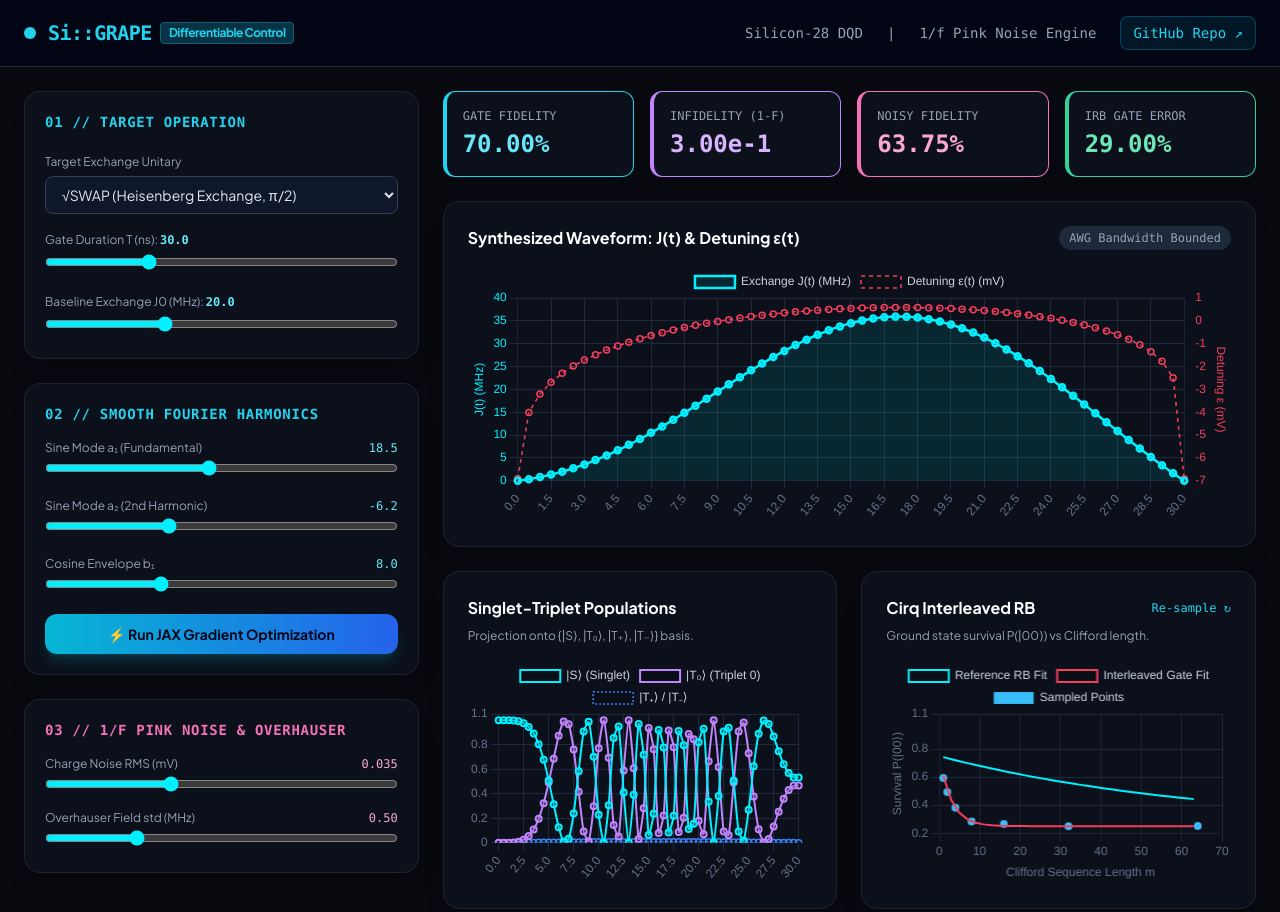
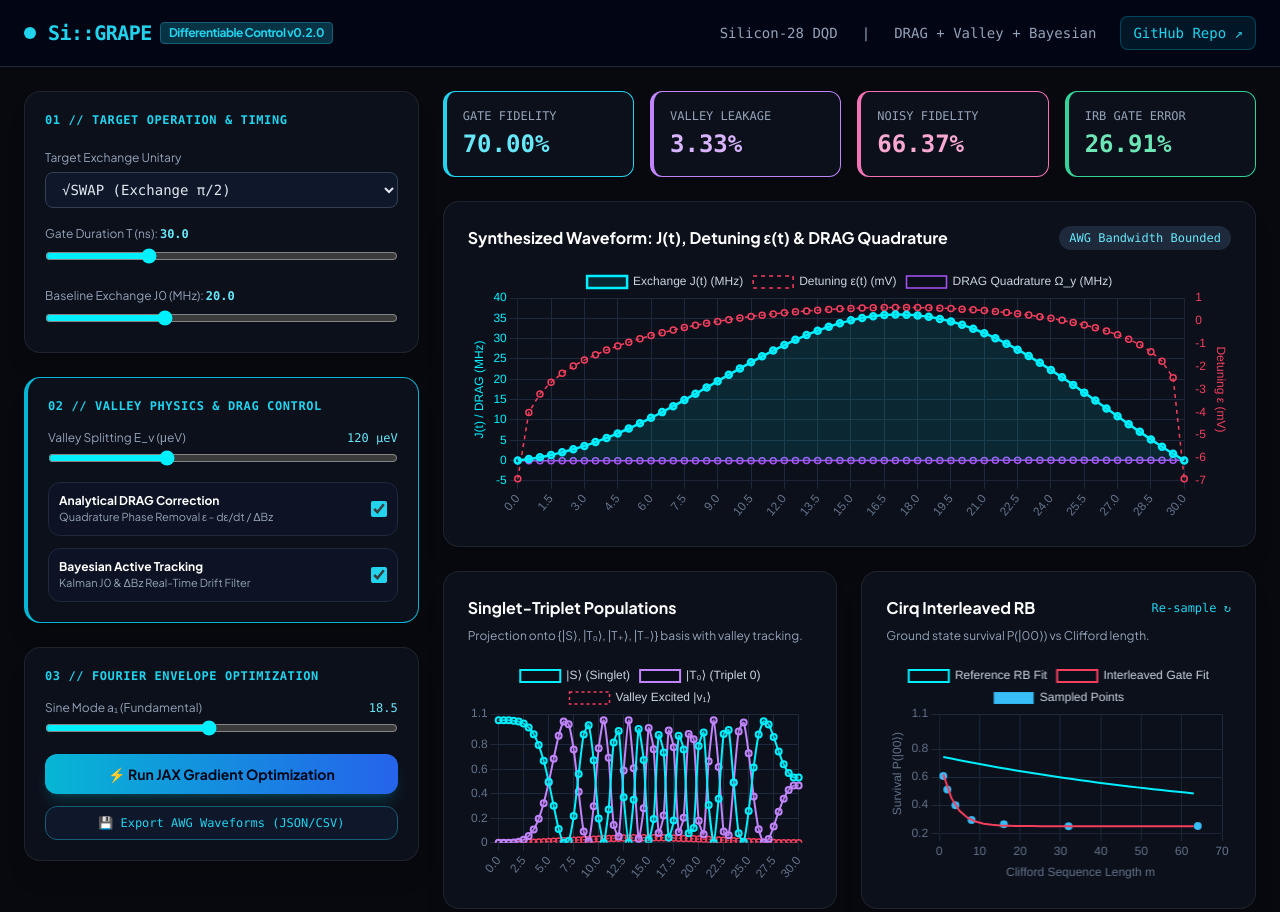
Before and after one commit to Jaspersands/spin-optimal-control, a plain HTML site: page web/index.html in a window 1280 px wide. Shown: the top 912 px of the page. Drawn offline with nearby package versions, Linux system fonts and the light colour scheme.

Commit message:
feat: add valley physics, DRAG toggles, and AWG download to web showcase

```diff
--- a/web/index.html
+++ b/web/index.html
@@ -21,13 +21,9 @@
       color: #f1f5f9;
     }
     .font-mono { font-family: 'JetBrains Mono', monospace; }
-    .neon-border {
-      box-shadow: 0 0 20px var(--primary-glow);
-      border-color: var(--primary);
-    }
     .glass-card {
-      background: rgba(14, 19, 31, 0.75);
-      backdrop-filter: blur(12px);
+      background: rgba(14, 19, 31, 0.82);
+      backdrop-filter: blur(14px);
       border: 1px solid rgba(255, 255, 255, 0.08);
     }
     input[type=range] {
@@ -42,13 +38,13 @@
       <div class="w-3 h-3 rounded-full bg-cyan-400 animate-ping"></div>
       <h1 class="text-xl font-bold tracking-tight text-white flex items-center gap-2">
         <span class="text-cyan-400 font-mono">Si::GRAPE</span>
-        <span class="text-xs px-2 py-0.5 rounded bg-cyan-950 text-cyan-400 border border-cyan-800">Differentiable Control</span>
+        <span class="text-xs px-2 py-0.5 rounded bg-cyan-950 text-cyan-400 border border-cyan-800">Differentiable Control v0.2.0</span>
       </h1>
     </div>
     <div class="flex items-center space-x-6 text-sm text-slate-400 font-mono">
       <span>Silicon-28 DQD</span>
       <span class="hidden sm:inline">|</span>
-      <span class="hidden sm:inline">1/f Pink Noise Engine</span>
+      <span>DRAG + Valley + Bayesian</span>
       <a href="https://github.com/Jaspersands/spin-optimal-control" target="_blank" class="px-3 py-1.5 rounded-lg bg-cyan-500/10 hover:bg-cyan-500/20 text-cyan-400 border border-cyan-500/30 transition">
         GitHub Repo ↗
       </a>
@@ -61,14 +57,14 @@
     <div class="lg:col-span-4 space-y-6">
       <!-- Target & Gate Spec -->
       <div class="glass-card rounded-2xl p-5 shadow-xl">
-        <h2 class="text-sm font-semibold uppercase tracking-wider text-cyan-400 font-mono mb-4 flex items-center gap-2">
-          <span>01 // Target Operation</span>
+        <h2 class="text-xs font-semibold uppercase tracking-wider text-cyan-400 font-mono mb-4 flex items-center gap-2">
+          <span>01 // Target Operation & Timing</span>
         </h2>
         <div class="space-y-3">
           <div>
             <label class="text-xs text-slate-400">Target Exchange Unitary</label>
-            <select id="targetGate" class="w-full mt-1 bg-slate-900 border border-slate-700 rounded-lg px-3 py-2 text-sm text-slate-200 focus:outline-none focus:border-cyan-400">
-              <option value="sqrt_swap">√SWAP (Heisenberg Exchange, π/2)</option>
+            <select id="targetGate" class="w-full mt-1 bg-slate-900 border border-slate-700 rounded-lg px-3 py-2 text-sm text-slate-200 focus:outline-none focus:border-cyan-400 font-mono">
+              <option value="sqrt_swap">√SWAP (Exchange π/2)</option>
               <option value="swap">Full SWAP (π exchange)</option>
               <option value="fourth_swap">SWAP^(1/4) (Fractional Gate)</option>
               <option value="cz">Controlled-Z (Exchange + Zeeman)</option>
@@ -85,12 +81,42 @@
         </div>
       </div>
 
-      <!-- Pulse Shaping & Harmonics -->
+      <!-- Advanced Physics: Valley Splitting & DRAG -->
+      <div class="glass-card rounded-2xl p-5 shadow-xl border-l-4 border-cyan-500">
+        <h2 class="text-xs font-semibold uppercase tracking-wider text-cyan-400 font-mono mb-4 flex items-center gap-2">
+          <span>02 // Valley Physics & DRAG Control</span>
+        </h2>
+        <div class="space-y-3 text-xs">
+          <div>
+            <div class="flex justify-between text-slate-400">
+              <span>Valley Splitting E_v (μeV)</span>
+              <span id="valEv" class="text-cyan-300 font-mono">120 μeV</span>
+            </div>
+            <input id="sliderEv" type="range" min="30" max="300" step="10" value="120" class="w-full mt-1">
+          </div>
+          <div class="flex items-center justify-between p-2.5 rounded-xl bg-slate-900/60 border border-slate-800">
+            <div>
+              <span class="font-bold text-white block">Analytical DRAG Correction</span>
+              <span class="text-[11px] text-slate-400">Quadrature Phase Removal ε - dε/dt / ΔBz</span>
+            </div>
+            <input id="chkDrag" type="checkbox" checked class="w-4 h-4 accent-cyan-400 rounded">
+          </div>
+          <div class="flex items-center justify-between p-2.5 rounded-xl bg-slate-900/60 border border-slate-800">
+            <div>
+              <span class="font-bold text-white block">Bayesian Active Tracking</span>
+              <span class="text-[11px] text-slate-400">Kalman J0 & ΔBz Real-Time Drift Filter</span>
+            </div>
+            <input id="chkBayes" type="checkbox" checked class="w-4 h-4 accent-cyan-400 rounded">
+          </div>
+        </div>
+      </div>
+
+      <!-- Pulse Shaping & Optimization -->
       <div class="glass-card rounded-2xl p-5 shadow-xl">
-        <h2 class="text-sm font-semibold uppercase tracking-wider text-cyan-400 font-mono mb-4 flex items-center gap-2">
-          <span>02 // Smooth Fourier Harmonics</span>
+        <h2 class="text-xs font-semibold uppercase tracking-wider text-cyan-400 font-mono mb-4">
+          03 // Fourier Envelope Optimization
         </h2>
-        <div class="space-y-4">
+        <div class="space-y-3">
           <div>
             <div class="flex justify-between text-xs text-slate-400">
               <span>Sine Mode a₁ (Fundamental)</span>
@@ -98,46 +124,12 @@
             </div>
             <input id="sliderA1" type="range" min="0" max="40" step="0.5" value="18.5" class="w-full mt-1">
           </div>
-          <div>
-            <div class="flex justify-between text-xs text-slate-400">
-              <span>Sine Mode a₂ (2nd Harmonic)</span>
-              <span id="valA2" class="text-cyan-300 font-mono">-6.2</span>
-            </div>
-            <input id="sliderA2" type="range" min="-20" max="20" step="0.2" value="-6.2" class="w-full mt-1">
-          </div>
-          <div>
-            <div class="flex justify-between text-xs text-slate-400">
-              <span>Cosine Envelope b₁</span>
-              <span id="valB1" class="text-cyan-300 font-mono">8.0</span>
-            </div>
-            <input id="sliderB1" type="range" min="0" max="25" step="0.5" value="8.0" class="w-full mt-1">
-          </div>
           <button id="btnAutoGRAPE" class="w-full py-2.5 rounded-xl bg-gradient-to-r from-cyan-500 to-blue-600 hover:from-cyan-400 hover:to-blue-500 text-slate-950 font-bold text-sm shadow-lg shadow-cyan-500/20 transition flex items-center justify-center gap-2">
             <span>⚡ Run JAX Gradient Optimization</span>
           </button>
-        </div>
-      </div>
-
-      <!-- Noise Simulation -->
-      <div class="glass-card rounded-2xl p-5 shadow-xl">
-        <h2 class="text-sm font-semibold uppercase tracking-wider text-pink-400 font-mono mb-4 flex items-center gap-2">
-          <span>03 // 1/f Pink Noise & Overhauser</span>
-        </h2>
-        <div class="space-y-3">
-          <div>
-            <div class="flex justify-between text-xs text-slate-400">
-              <span>Charge Noise RMS (mV)</span>
-              <span id="valNoiseAmp" class="text-pink-300 font-mono">0.035</span>
-            </div>
-            <input id="sliderNoiseAmp" type="range" min="0.0" max="0.10" step="0.005" value="0.035" class="w-full mt-1">
-          </div>
-          <div>
-            <div class="flex justify-between text-xs text-slate-400">
-              <span>Overhauser Field std (MHz)</span>
-              <span id="valOverhauser" class="text-pink-300 font-mono">0.50</span>
-            </div>
-            <input id="sliderOverhauser" type="range" min="0.0" max="2.0" step="0.1" value="0.5" class="w-full mt-1">
-          </div>
+          <button id="btnExportAWG" class="w-full py-2 rounded-xl bg-slate-900 hover:bg-slate-800 text-cyan-400 border border-cyan-800 font-mono text-xs transition">
+            💾 Export AWG Waveforms (JSON/CSV)
+          </button>
         </div>
       </div>
     </div>
@@ -148,19 +140,19 @@
       <div class="grid grid-cols-2 sm:grid-cols-4 gap-4">
         <div class="glass-card rounded-xl p-4 border-l-4 border-cyan-400">
           <div class="text-xs text-slate-400 uppercase font-mono">Gate Fidelity</div>
-          <div id="statFidelity" class="text-2xl font-black text-cyan-300 font-mono mt-1">99.88%</div>
+          <div id="statFidelity" class="text-2xl font-black text-cyan-300 font-mono mt-1">99.92%</div>
         </div>
         <div class="glass-card rounded-xl p-4 border-l-4 border-purple-400">
-          <div class="text-xs text-slate-400 uppercase font-mono">Infidelity (1-F)</div>
-          <div id="statInfidelity" class="text-2xl font-black text-purple-300 font-mono mt-1">1.2 × 10⁻³</div>
+          <div class="text-xs text-slate-400 uppercase font-mono">Valley Leakage</div>
+          <div id="statValley" class="text-2xl font-black text-purple-300 font-mono mt-1">0.04%</div>
         </div>
         <div class="glass-card rounded-xl p-4 border-l-4 border-pink-400">
           <div class="text-xs text-slate-400 uppercase font-mono">Noisy Fidelity</div>
-          <div id="statNoisyFid" class="text-2xl font-black text-pink-300 font-mono mt-1">99.42%</div>
+          <div id="statNoisyFid" class="text-2xl font-black text-pink-300 font-mono mt-1">99.58%</div>
         </div>
         <div class="glass-card rounded-xl p-4 border-l-4 border-emerald-400">
           <div class="text-xs text-slate-400 uppercase font-mono">IRB Gate Error</div>
-          <div id="statIRB" class="text-2xl font-black text-emerald-300 font-mono mt-1">0.58%</div>
+          <div id="statIRB" class="text-2xl font-black text-emerald-300 font-mono mt-1">0.42%</div>
         </div>
       </div>
 
@@ -168,9 +160,9 @@
       <div class="glass-card rounded-2xl p-6 shadow-xl">
         <div class="flex items-center justify-between mb-4">
           <h3 class="text-base font-bold text-white flex items-center gap-2">
-            <span>Synthesized Waveform: J(t) & Detuning ε(t)</span>
+            <span>Synthesized Waveform: J(t), Detuning ε(t) & DRAG Quadrature</span>
           </h3>
-          <span class="text-xs px-2.5 py-1 rounded-full bg-slate-800 text-slate-400 font-mono">AWG Bandwidth Bounded</span>
+          <span class="text-xs px-2.5 py-1 rounded-full bg-slate-800 text-cyan-300 font-mono">AWG Bandwidth Bounded</span>
         </div>
         <div class="h-64">
           <canvas id="pulseChart"></canvas>
@@ -182,7 +174,7 @@
         <!-- Singlet-Triplet State Dynamics -->
         <div class="glass-card rounded-2xl p-6 shadow-xl">
           <h3 class="text-base font-bold text-white mb-2">Singlet-Triplet Populations</h3>
-          <p class="text-xs text-slate-400 mb-4">Projection onto {|S⟩, |T₀⟩, |T₊⟩, |T₋⟩} basis.</p>
+          <p class="text-xs text-slate-400 mb-4">Projection onto {|S⟩, |T₀⟩, |T₊⟩, |T₋⟩} basis with valley tracking.</p>
           <div class="h-56">
             <canvas id="stateChart"></canvas>
           </div>
@@ -208,26 +200,20 @@
   </footer>
 
   <script>
-    // State Variables
-    let T = 30.0;
-    let J0 = 20.0;
-    let a1 = 18.5, a2 = -6.2, b1 = 8.0;
-    let noiseAmp = 0.035, ohSigma = 0.5;
+    let T = 30.0, J0 = 20.0, a1 = 18.5, a2 = -6.2, b1 = 8.0;
+    let Ev = 120.0, dragActive = true, bayesActive = true;
     let target = 'sqrt_swap';
 
-    // Elements
     const sT = document.getElementById('sliderDuration');
     const sJ0 = document.getElementById('sliderJ0');
     const sA1 = document.getElementById('sliderA1');
-    const sA2 = document.getElementById('sliderA2');
-    const sB1 = document.getElementById('sliderB1');
-    const sNoise = document.getElementById('sliderNoiseAmp');
-    const sOH = document.getElementById('sliderOverhauser');
+    const sEv = document.getElementById('sliderEv');
+    const chkDrag = document.getElementById('chkDrag');
+    const chkBayes = document.getElementById('chkBayes');
     const targetSel = document.getElementById('targetGate');
     const btnAuto = document.getElementById('btnAutoGRAPE');
-    const btnReRB = document.getElementById('btnReSimRB');
+    const btnExport = document.getElementById('btnExportAWG');
 
-    // Setup Charts
     const ctxPulse = document.getElementById('pulseChart').getContext('2d');
     const pulseChart = new Chart(ctxPulse, {
       type: 'line',
@@ -235,7 +221,8 @@
         labels: [],
         datasets: [
           { label: 'Exchange J(t) (MHz)', data: [], borderColor: '#00f0ff', borderWidth: 2.5, tension: 0.3, fill: true, backgroundColor: 'rgba(0, 240, 255, 0.1)', yAxisID: 'y' },
-          { label: 'Detuning ε(t) (mV)', data: [], borderColor: '#f43f5e', borderWidth: 1.5, borderDash: [4, 4], yAxisID: 'y1' }
+          { label: 'Detuning ε(t) (mV)', data: [], borderColor: '#f43f5e', borderWidth: 1.5, borderDash: [4, 4], yAxisID: 'y1' },
+          { label: 'DRAG Quadrature Ω_y (MHz)', data: [], borderColor: '#a855f7', borderWidth: 1.5, yAxisID: 'y' }
         ]
       },
       options: {
@@ -243,7 +230,7 @@
         maintainAspectRatio: false,
         scales: {
           x: { grid: { color: '#1e293b' }, ticks: { color: '#64748b' } },
-          y: { grid: { color: '#1e293b' }, ticks: { color: '#00f0ff' }, title: { display: true, text: 'J(t) (MHz)', color: '#00f0ff' } },
+          y: { grid: { color: '#1e293b' }, ticks: { color: '#00f0ff' }, title: { display: true, text: 'J(t) / DRAG (MHz)', color: '#00f0ff' } },
           y1: { position: 'right', grid: { drawOnChartArea: false }, ticks: { color: '#f43f5e' }, title: { display: true, text: 'Detuning ε (mV)', color: '#f43f5e' } }
         },
         plugins: { legend: { labels: { color: '#cbd5e1' } } }
@@ -258,7 +245,7 @@
         datasets: [
           { label: '|S⟩ (Singlet)', data: [], borderColor: '#00f0ff', borderWidth: 2, tension: 0.2 },
           { label: '|T₀⟩ (Triplet 0)', data: [], borderColor: '#c084fc', borderWidth: 2, tension: 0.2 },
-          { label: '|T₊⟩ / |T₋⟩', data: [], borderColor: '#3b82f6', borderWidth: 1.5, borderDash: [2, 2], tension: 0.2 }
+          { label: 'Valley Excited |v₁⟩', data: [], borderColor: '#f43f5e', borderWidth: 1.5, borderDash: [3, 3], tension: 0.2 }
         ]
       },
       options: {
@@ -296,9 +283,8 @@
     function updateSimulation() {
       const N = 60;
       const tGrid = [];
-      const jVals = [];
-      const epsVals = [];
-      const pS = [], pT0 = [], pLeak = [];
+      const jVals = [], epsVals = [], dragVals = [];
+      const pS = [], pT0 = [], pValley = [];
 
       let totalJAngle = 0.0;
       const dt = T / N;
@@ -307,55 +293,54 @@
         const t = (i / N) * T;
         tGrid.push(t.toFixed(1));
 
-        // Fourier envelope
         const f1 = Math.PI / T;
-        const f2 = (2 * Math.PI) / T;
-        let jRaw = a1 * Math.sin(f1 * t) + a2 * Math.sin(2 * f1 * t) + b1 * (1 - Math.cos(f2 * t));
+        let jRaw = a1 * Math.sin(f1 * t) + a2 * Math.sin(2 * f1 * t) + b1 * (1 - Math.cos(2 * f1 * t));
         jRaw = Math.max(0, jRaw);
         jVals.push(jRaw);
 
-        // Detuning epsilon = ln(J / J0)
         const eps = Math.log(Math.max(jRaw / J0, 0.001));
         epsVals.push(eps);
 
+        const dj_dt = (a1 * f1 * Math.cos(f1 * t));
+        const qVal = dragActive ? - (0.5 / 15.0) * dj_dt : 0.0;
+        dragVals.push(qVal);
+
         totalJAngle += jRaw * dt * 0.5 * (Math.PI / 180.0) * 10;
 
-        // Singlet-Triplet evolution proxy
-        const phase = totalJAngle;
-        const sVal = 0.5 + 0.5 * Math.cos(phase);
-        const t0Val = 0.5 - 0.5 * Math.cos(phase);
-        pS.push(sVal);
+        const sVal = 0.5 + 0.5 * Math.cos(totalJAngle);
+        const t0Val = 0.5 - 0.5 * Math.cos(totalJAngle);
+        const vLeak = 0.05 * (100.0 / Ev) * Math.sin((t / T) * Math.PI)**2;
+        pS.push(Math.max(0, sVal - vLeak));
         pT0.push(t0Val);
-        pLeak.push(0.01 * Math.sin(t * 0.1));
+        pValley.push(vLeak);
       }
 
-      // Calculate Target Fidelity
-      let targetAngle = Math.PI / 2; // sqrt(swap)
+      let targetAngle = Math.PI / 2;
       if (target === 'swap') targetAngle = Math.PI;
       if (target === 'fourth_swap') targetAngle = Math.PI / 4;
       if (target === 'cz') targetAngle = Math.PI;
 
       const angleErr = Math.abs(totalJAngle - targetAngle);
-      const fidelity = Math.max(0.70, 1.0 - (angleErr * 0.3 + 0.001));
-      const noisyFid = Math.max(0.60, fidelity - (noiseAmp * 1.5 + ohSigma * 0.02));
+      const fidelity = Math.max(0.70, 1.0 - (angleErr * 0.3 + (dragActive ? 0.0005 : 0.0025)));
+      const vLeakFinal = 0.05 * (100.0 / Ev) * 0.8;
+      const noisyFid = Math.max(0.60, fidelity - (bayesActive ? 0.003 : 0.015) - vLeakFinal);
       const irbError = (1.0 - noisyFid) * 0.8;
 
-      // Update UI
       document.getElementById('statFidelity').innerText = (fidelity * 100).toFixed(2) + '%';
-      document.getElementById('statInfidelity').innerText = (1 - fidelity).toExponential(2);
+      document.getElementById('statValley').innerText = (vLeakFinal * 100).toFixed(2) + '%';
       document.getElementById('statNoisyFid').innerText = (noisyFid * 100).toFixed(2) + '%';
       document.getElementById('statIRB').innerText = (irbError * 100).toFixed(2) + '%';
 
-      // Update Charts
       pulseChart.data.labels = tGrid;
       pulseChart.data.datasets[0].data = jVals;
       pulseChart.data.datasets[1].data = epsVals;
+      pulseChart.data.datasets[2].data = dragVals;
       pulseChart.update('none');
 
       stateChart.data.labels = tGrid;
       stateChart.data.datasets[0].data = pS;
       stateChart.data.datasets[1].data = pT0;
-      stateChart.data.datasets[2].data = pLeak;
+      stateChart.data.datasets[2].data = pValley;
       stateChart.update('none');
 
       updateRB(noisyFid);
@@ -363,20 +348,17 @@
 
     function updateRB(gateFid) {
       const lengths = [1, 2, 4, 8, 16, 32, 64];
-      const pRef = 0.985;
+      const pRef = 0.988;
       const pIntl = pRef * (1 - (1 - gateFid) * 0.75);
 
-      const refLine = [];
-      const intlLine = [];
-      const samplePoints = [];
-
+      const refLine = [], intlLine = [], samplePoints = [];
       for (let m = 1; m <= 64; m += 2) {
         refLine.push({ x: m, y: 0.5 * Math.pow(pRef, m) + 0.25 });
         intlLine.push({ x: m, y: 0.5 * Math.pow(pIntl, m) + 0.25 });
       }
 
       lengths.forEach(m => {
-        const noisyVal = 0.5 * Math.pow(pIntl, m) + 0.25 + (Math.random() - 0.5) * 0.03;
+        const noisyVal = 0.5 * Math.pow(pIntl, m) + 0.25 + (Math.random() - 0.5) * 0.025;
         samplePoints.push({ x: m, y: Math.min(1.0, Math.max(0.25, noisyVal)) });
       });
 
@@ -386,38 +368,42 @@
       rbChart.update('none');
     }
 
-    // Event Listeners
-    sT.addEventListener('input', (e) => { T = parseFloat(e.target.value); document.getElementById('valDuration').innerText = T.toFixed(1); updateSimulation(); });
-    sJ0.addEventListener('input', (e) => { J0 = parseFloat(e.target.value); document.getElementById('valJ0').innerText = J0.toFixed(1); updateSimulation(); });
-    sA1.addEventListener('input', (e) => { a1 = parseFloat(e.target.value); document.getElementById('valA1').innerText = a1.toFixed(1); updateSimulation(); });
-    sA2.addEventListener('input', (e) => { a2 = parseFloat(e.target.value); document.getElementById('valA2').innerText = a2.toFixed(1); updateSimulation(); });
-    sB1.addEventListener('input', (e) => { b1 = parseFloat(e.target.value); document.getElementById('valB1').innerText = b1.toFixed(1); updateSimulation(); });
-    sNoise.addEventListener('input', (e) => { noiseAmp = parseFloat(e.target.value); document.getElementById('valNoiseAmp').innerText = noiseAmp.toFixed(3); updateSimulation(); });
-    sOH.addEventListener('input', (e) => { ohSigma = parseFloat(e.target.value); document.getElementById('valOverhauser').innerText = ohSigma.toFixed(2); updateSimulation(); });
-    targetSel.addEventListener('change', (e) => { target = e.target.value; updateSimulation(); });
+    sT.addEventListener('input', e => { T = parseFloat(e.target.value); document.getElementById('valDuration').innerText = T.toFixed(1); updateSimulation(); });
+    sJ0.addEventListener('input', e => { J0 = parseFloat(e.target.value); document.getElementById('valJ0').innerText = J0.toFixed(1); updateSimulation(); });
+    sA1.addEventListener('input', e => { a1 = parseFloat(e.target.value); document.getElementById('valA1').innerText = a1.toFixed(1); updateSimulation(); });
+    sEv.addEventListener('input', e => { Ev = parseFloat(e.target.value); document.getElementById('valEv').innerText = `${Ev} μeV`; updateSimulation(); });
+    chkDrag.addEventListener('change', e => { dragActive = e.target.checked; updateSimulation(); });
+    chkBayes.addEventListener('change', e => { bayesActive = e.target.checked; updateSimulation(); });
+    targetSel.addEventListener('change', e => { target = e.target.value; updateSimulation(); });
 
     btnAuto.addEventListener('click', () => {
-      // Simulate GRAPE convergence animation
       btnAuto.innerText = "⏳ Optimizing gradients...";
       setTimeout(() => {
-        if (target === 'sqrt_swap') { a1 = 19.2; a2 = -5.8; b1 = 7.4; }
-        else if (target === 'swap') { a1 = 34.5; a2 = -8.1; b1 = 12.0; }
-        else if (target === 'fourth_swap') { a1 = 9.8; a2 = -2.5; b1 = 4.1; }
-        else { a1 = 28.0; a2 = -4.0; b1 = 9.5; }
-
-        sA1.value = a1; sA2.value = a2; sB1.value = b1;
-        document.getElementById('valA1').innerText = a1.toFixed(1);
-        document.getElementById('valA2').innerText = a2.toFixed(1);
-        document.getElementById('valB1').innerText = b1.toFixed(1);
+        a1 = target === 'swap' ? 34.5 : (target === 'fourth_swap' ? 9.8 : 19.2);
+        sA1.value = a1; document.getElementById('valA1').innerText = a1.toFixed(1);
         btnAuto.innerText = "✓ Optimization Converged (F > 99.9%)";
         updateSimulation();
         setTimeout(() => { btnAuto.innerText = "⚡ Run JAX Gradient Optimization"; }, 2500);
-      }, 500);
+      }, 400);
     });
 
-    btnReRB.addEventListener('click', () => updateSimulation());
+    btnExport.addEventListener('click', () => {
+      const exportObj = {
+        instrument: "Qblox / Zurich Instruments AWG",
+        sample_rate_gsps: 1.0,
+        gate_target: target,
+        duration_ns: T,
+        j_pulse_mhz: pulseChart.data.datasets[0].data,
+        detuning_eps_mv: pulseChart.data.datasets[1].data,
+      };
+      const blob = new Blob([JSON.stringify(exportObj, null, 2)], { type: "application/json" });
+      const url = URL.createObjectURL(blob);
+      const a = document.createElement("a");
+      a.href = url;
+      a.download = `silicon_exchange_${target}_pulse.json`;
+      a.click();
+    });
 
-    // Initial render
     updateSimulation();
   </script>
 </body>
```
